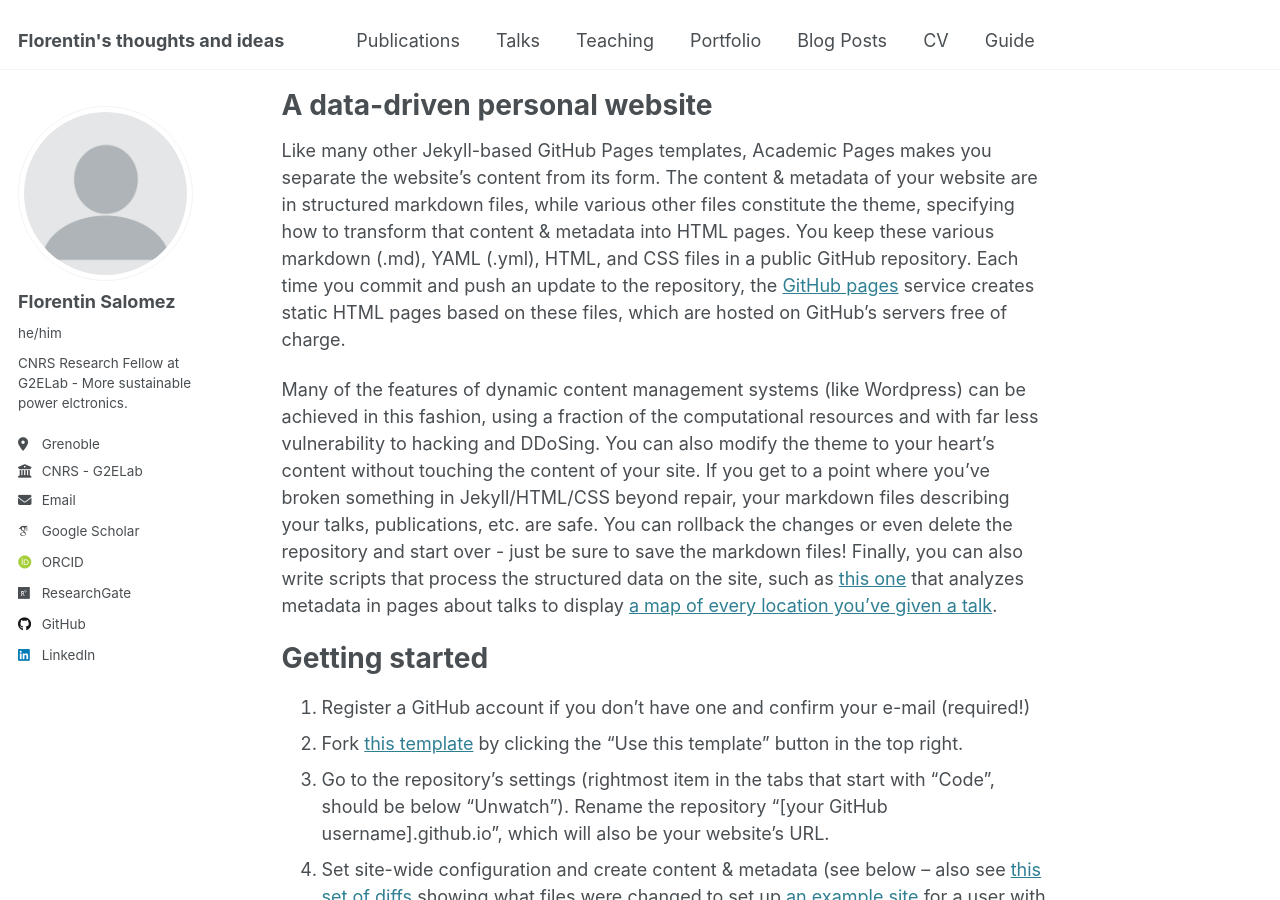
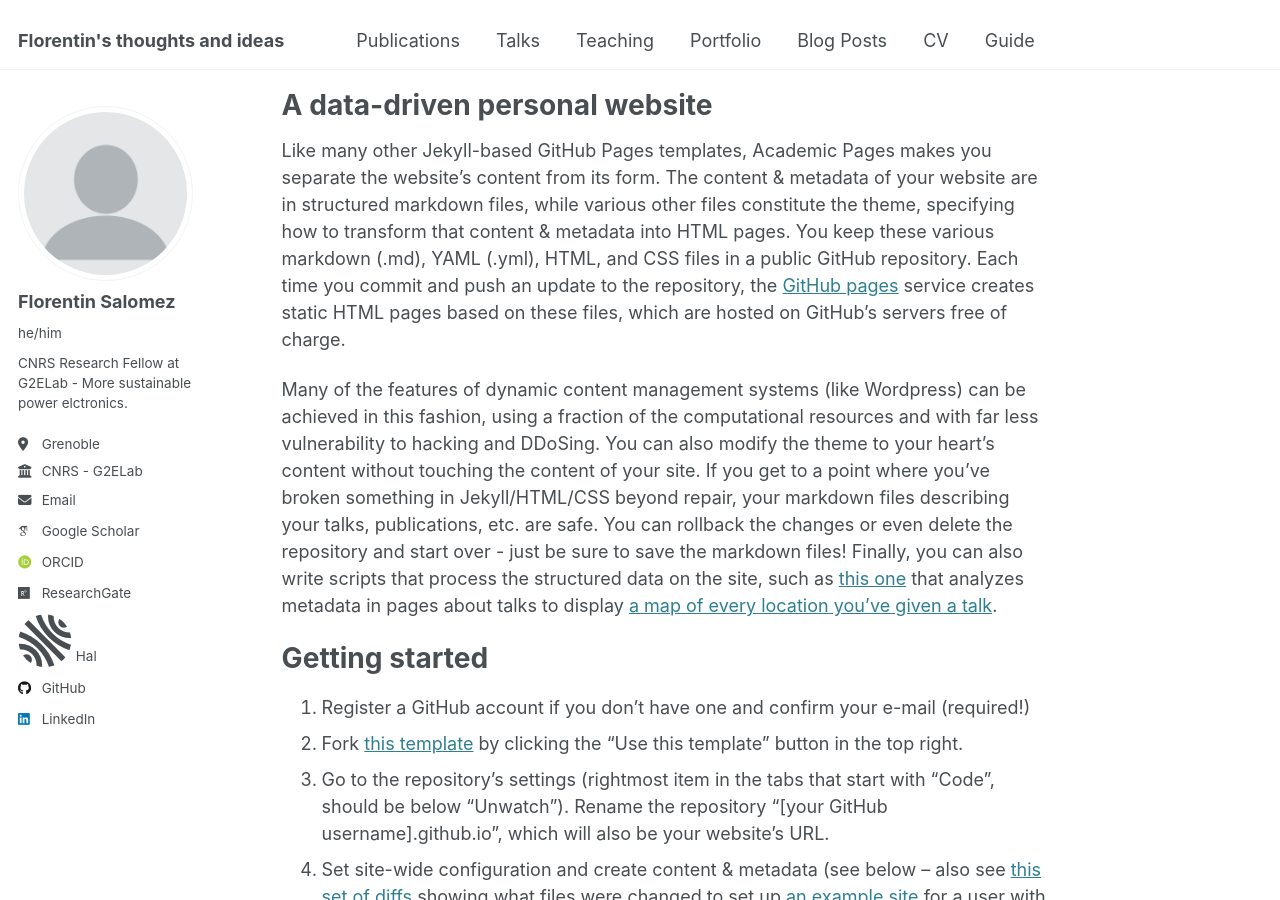
Before and after one commit to florentin-salomez/florentin-salomez.github.io, a Jekyll site: the page built from _pages/about.md, in a window 1280 px wide and 900 px high, scrolled down 354 px. Built offline with Jekyll 4.4.1, drawn with Linux system fonts in a browser that asks for light colours; some web fonts are replaced.

Commit message:
Update author-profile.html with HAL

```diff
--- a/_includes/author-profile.html
+++ b/_includes/author-profile.html
@@ -61,6 +61,9 @@
       {% endif %}
       {% if author.scopus %}
         <li><a href="{{ author.scopus }}"><i class="ai ai-scopus icon-pad-right"></i>Scopus</a></li>
+      {% endif %}
+      {% if author.hal %}
+        <li><a href="{{ author.hal }}"><i class="ai ai-hal ai-4x" aria-hidden="true"></i> Hal</a></li>
       {% endif %}
 
       <!-- Font Awesome icons / Repositories and software development -->
```
